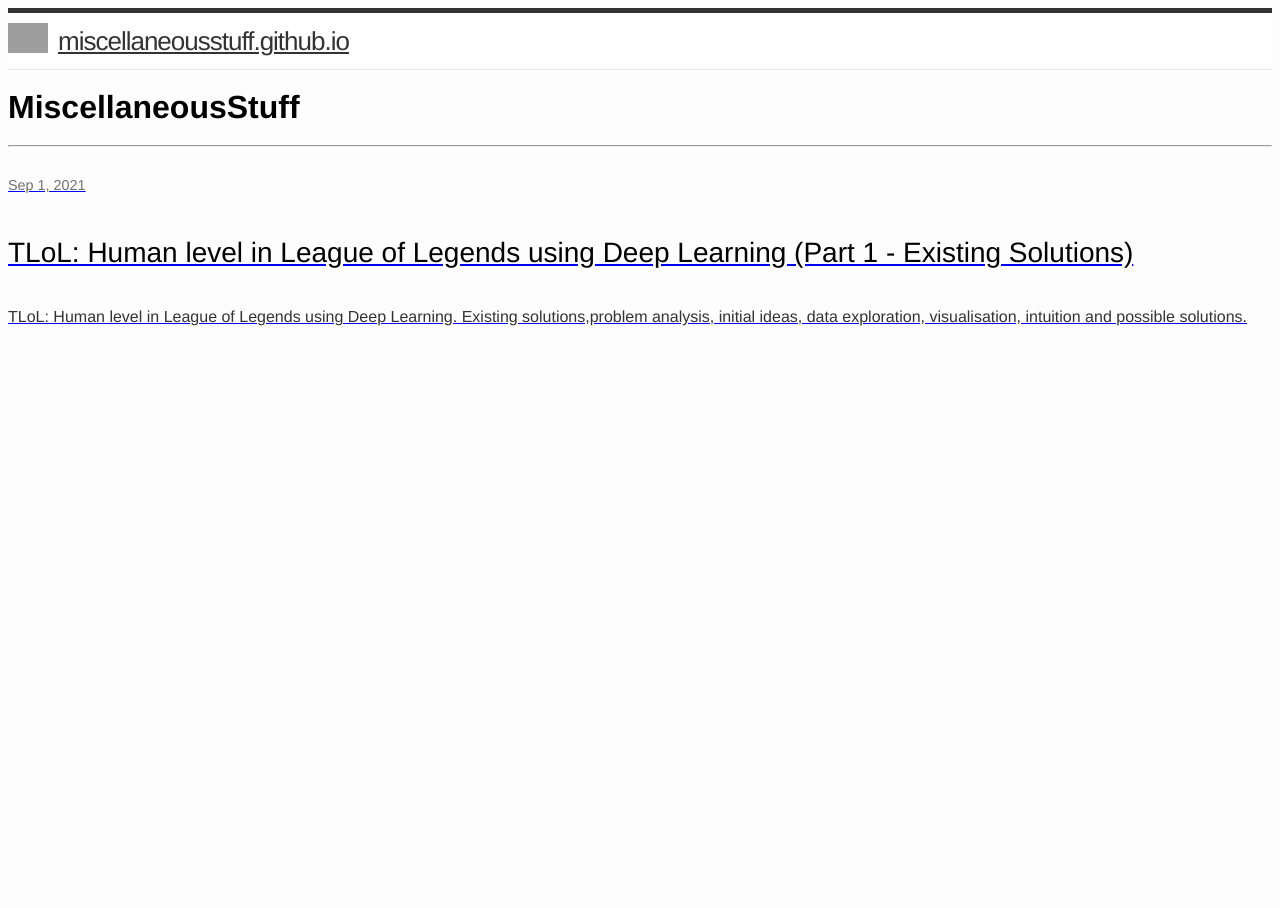
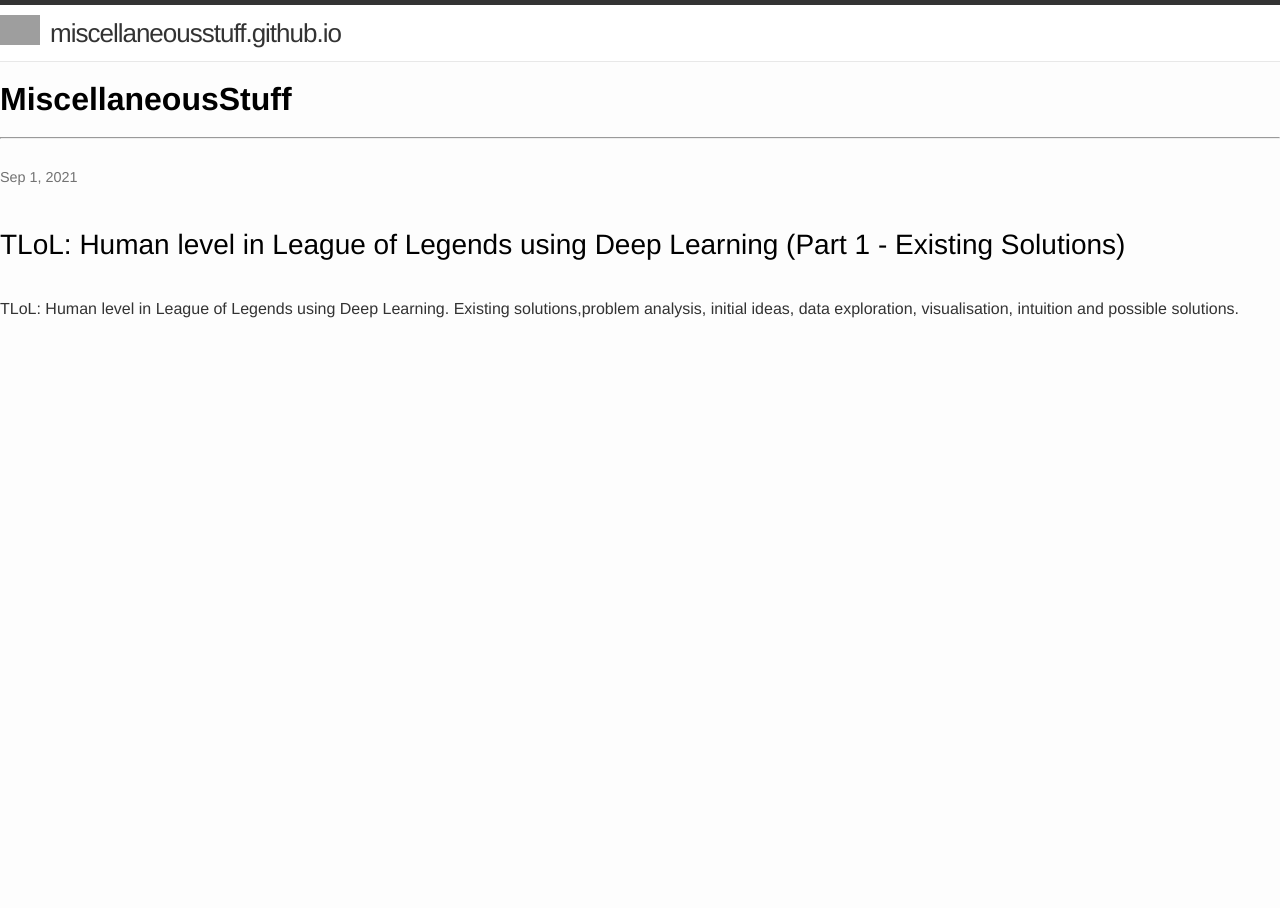
Before and after one commit to MiscellaneousStuff/miscellaneousstuff.github.io, a Jekyll site: the page built from index.html, in a window 1280 px wide. Built offline with Jekyll 4.4.1, drawn with Linux system fonts in a browser that asks for light colours; grey boxes are pictures that could not be loaded.

Commit message:
anchor no underline

```diff
--- a/css/main.css
+++ b/css/main.css
@@ -1,5 +1,10 @@
 /* site base */
-html, body { height: 100%; }
+html, body { height: 100%; margin: 0; }
+
+
+a {
+  text-decoration: none;
+}
 
 body {
     font-family: Helvetica, Arial, sans-serif;
```
